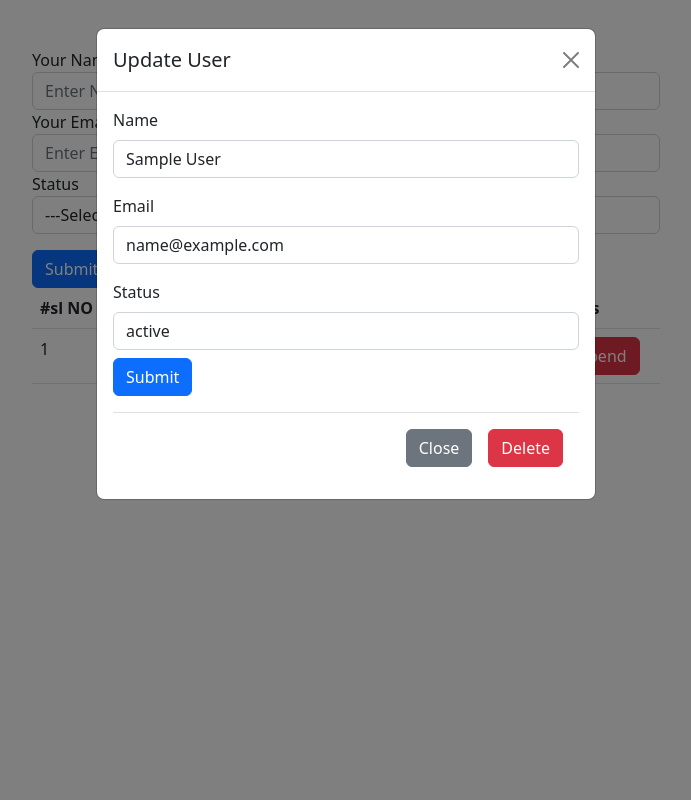
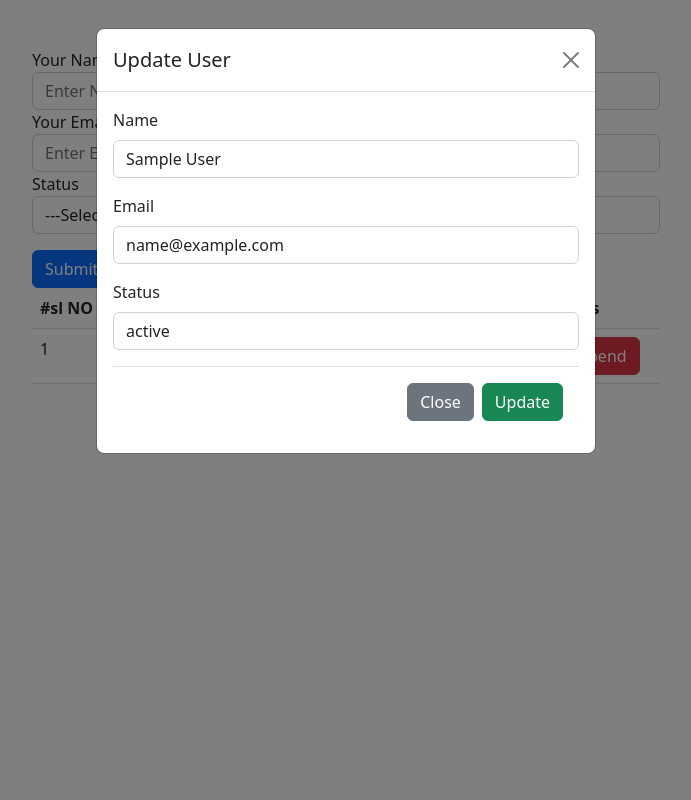
Before and after one commit to asrafmridha/php-crud, a PHP site: page / in a window 1280 px wide, after a click that opens the changed part. Shown: the whole page, without its empty margins (294-985 px from the left). Run offline with PHP 8.4, Linux system fonts and the light colour scheme; tables that the repository leaves empty or names only in its code hold one stand-in row (values such as "Sample post"); some libraries are stand-ins or nearby versions.

Commit message:
data update by modal successfully

```diff
--- a/class.php
+++ b/class.php
@@ -59,9 +59,9 @@
         }
       }
 
-      function update($id,$name,$email){
+      function update($id,$name,$email,$status){
 
-        $update=$this->con->query("UPDATE tbl_student SET name=$name, email=$email WHERE id=$id ");
+        $update=$this->con->query("UPDATE tbl_student SET name='$name', email='$email' , status='$status' WHERE id='$id' ");
       }
 
       function inactive($id){
--- a/index.php
+++ b/index.php
@@ -49,6 +49,16 @@ include("class.php");
          if(isset($_GET['inactive'])){
           $id=$_GET['inactive'];
           echo $save->active($id);
+
+         }
+
+         if(isset($_GET['update'])){
+          $id=$_GET['update'];
+          $name=$_GET['name'];
+          $email=$_GET['email'];
+          $status=$_GET['status'];
+
+          echo $save->update($id,$name,$email,$status);
 
          }
 
@@ -195,34 +205,24 @@ include("class.php");
       <form>
   <div class="mb-3">
     <label for="exampleInputEmail1" class="form-label">Name</label>
-    <input type="name" class="form-control" id="exampleInputEmail1" aria-describedby="emailHelp" name=""  value="<?php echo $res['name']; ?>" >
+    <input type="name" class="form-control" id="exampleInputEmail1" aria-describedby="emailHelp" name="name"  value="<?php echo $res['name']; ?>" >
 
   </div>
   <div class="mb-3">
     <label for="exampleInputPassword1" class="form-label">Email</label>
-    <input type="email" class="form-control" id="exampleInputPassword1" name="" value="<?php echo $res['email']; ?>">
+    <input type="email" class="form-control" id="exampleInputPassword1" name="email" value="<?php echo $res['email']; ?>">
   </div>
 
   <div class="mb-3">
     <label for="exampleInputEmail1" class="form-label">Status</label>
-    <input type="name" class="form-control" id="exampleInputEmail1" aria-describedby="emailHelp" name="" value="<?php echo $res['status']; ?>">
-
-
-
-  <button type="submit" class="btn btn-primary mt-2">Submit</button>
-</form>
-
-
-
+    <input type="name" class="form-control" id="exampleInputEmail1" aria-describedby="emailHelp" name="status" value="<?php echo $res['status']; ?>">
 
 
       </div>
       <div class="modal-footer">
         <button type="button" class="btn btn-secondary" data-bs-dismiss="modal">Close</button>
 
-        <form method="GET">
-
-        <button class="btn btn-danger" name="deleteid" value="<?php echo $res['id']; ?>">Delete</button>
+        <button class="btn btn-success" name="update" value="<?php echo $res['id']; ?>">Update</button>
 
         </form>
       </div>
@@ -230,11 +230,6 @@ include("class.php");
   </div>
   </div>
               </div>
-
-
-
-
-
 
 
            <?php
```
